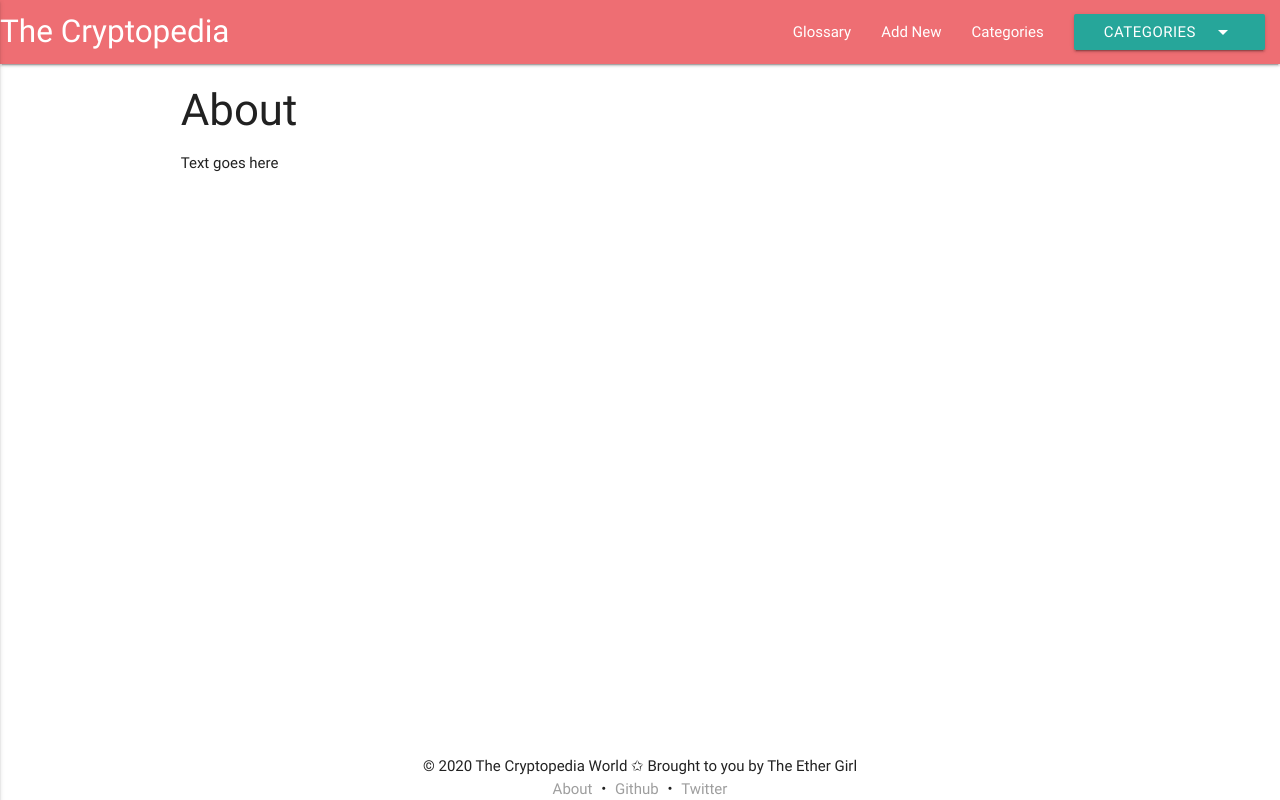
After one commit to kescardoso/cryptopedia, a Flask app: page /about in a window 1280 px wide. The commit adds this page. Run offline with Flask 2, Linux system fonts and the light colour scheme; some libraries are stand-ins or nearby versions.

Commit message:
Add about page and links to footer

```diff
--- a/app.py
+++ b/app.py
@@ -111,6 +111,11 @@ def insert_category():
     return redirect(url_for('get_categories'))
 
 
+@app.route('/about')
+def about():
+    return render_template("about.html")
+
+
 if __name__ == '__main__':
     app.run(host=os.environ.get('IP'),
         port=int(os.environ.get('PORT')),
--- /dev/null
+++ b/templates/about.html
@@ -0,0 +1,9 @@
+{% extends 'base.html' %}
+{% block content %}
+
+     <div class="row">
+
+        <h3>About</h3>
+        <p>Text goes here</p>
+
+{% endblock %}
--- a/templates/base.html
+++ b/templates/base.html
@@ -89,11 +89,11 @@
         <div class="container">
         © 2020 The Cryptopedia World ✩ Brought to you by The Ether Girl
         </br>
-        <a class="grey-text" href="#!">About</a>
+        <a class="grey-text" href="{{ url_for('about') }}">About</a>
         ・
-        <a class="grey-text" href="#!">Github</a>
+        <a class="grey-text" href="https://github.com/kescardoso/cryptopedia" target ='_blank' alt='Github Repo'>Github</a>
         ・
-        <a class="grey-text" href="#!">Twitter</a>
+        <a class="grey-text" href="https://twitter.com/TokensForK" target ='_blank' alt='Twitter'>Twitter</a>
         </div>
         </div>
 </footer>
```
